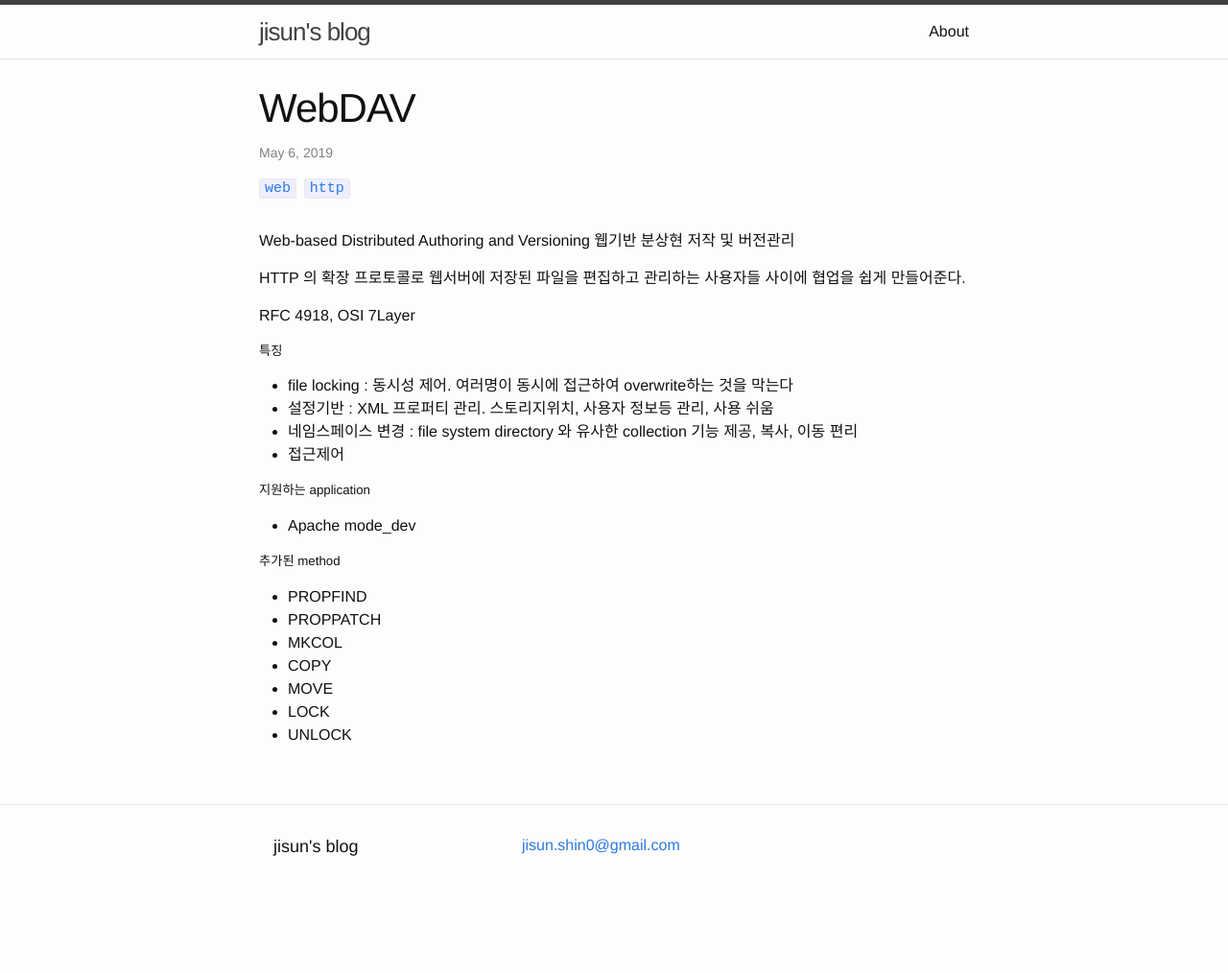
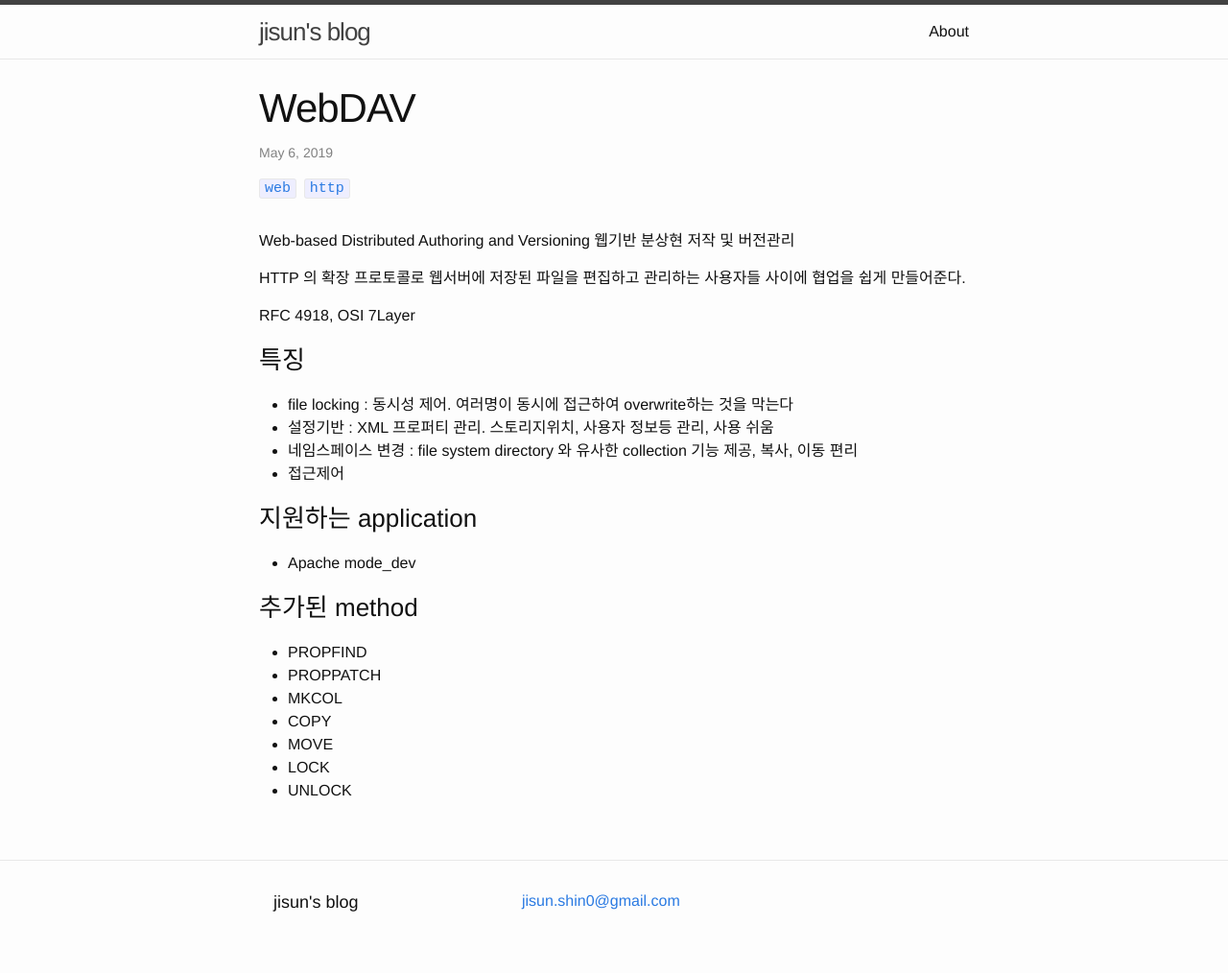
Before and after one commit to JisunShin/jisunshin.github.io, a Jekyll site: the page built from _posts/2019-05-06-WebDAV.md, in a window 1280 px wide. Shown: the whole page at 96% size. Built offline with Jekyll 4.4.1, drawn with Linux system fonts in a browser that asks for light colours; before the commit the page ends 956 px from its top, so only the background shows below that.

Commit message:
Update 2019-05-06-WebDAV.md

```diff
--- a/_posts/2019-05-06-WebDAV.md
+++ b/_posts/2019-05-06-WebDAV.md
@@ -10,18 +10,18 @@ HTTP 의 확장 프로토콜로 웹서버에 저장된 파일을 편집하고
 
 RFC 4918, OSI 7Layer
 
-#####  특징
+###  특징
 
 * file locking : 동시성 제어.  여러명이 동시에 접근하여 overwrite하는 것을 막는다
 * 설정기반 : XML 프로퍼티 관리. 스토리지위치, 사용자 정보등 관리, 사용 쉬움
 * 네임스페이스 변경 : file system directory 와 유사한 collection 기능 제공,  복사, 이동 편리
 * 접근제어
 
-#####  지원하는 application
+###  지원하는 application
 
 * Apache mode_dev
 
-##### 추가된 method
+### 추가된 method
 * PROPFIND
 * PROPPATCH
 * MKCOL
```
